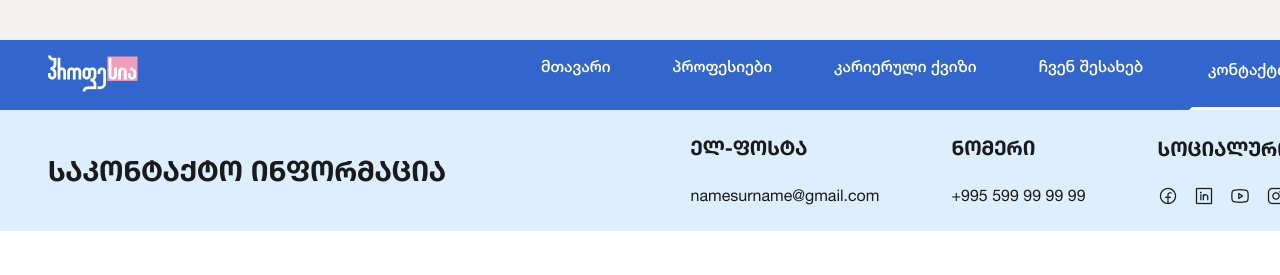
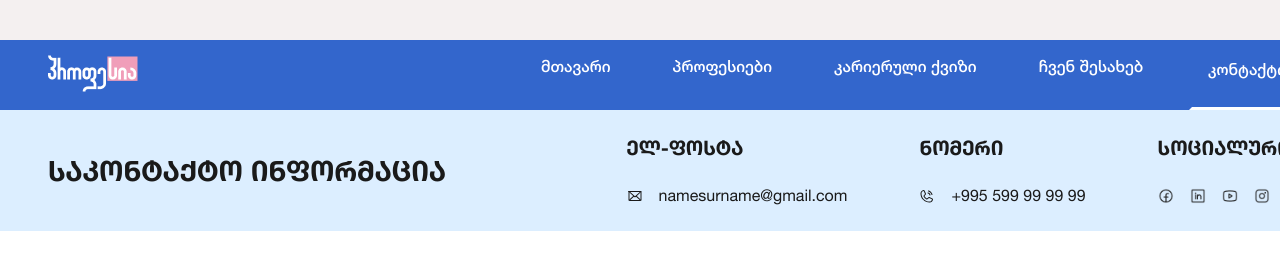
Before and after one commit to Lelamakh/Professions-Catalog, a plain HTML site: page index-Contact.html in a window 1280 px wide. Shown: the top 275 px of the page. Drawn offline with Linux system fonts and the light colour scheme; files whose address does not match are found by name.

Commit message:
add contact photos

```diff
--- a/assets/css/style-contact.css
+++ b/assets/css/style-contact.css
@@ -129,6 +129,18 @@ a {
   display: flex;
   flex-direction: column;
   gap: 24px;
+}
+
+.PS-Contact-info > div > div {
+  /* border: solid red 1px; */
+  height: 21px;
+  display: flex;
+  align-items: center;
+  gap: 16px;
+}
+
+.PS-Contact-info > div > div > img {
+  width: 16px;
 }
 
 .PS-Contact-info h2 {
--- a/index-Contact.html
+++ b/index-Contact.html
@@ -51,11 +51,17 @@
         <div class="PS-Contact-info">
           <div>
             <h2>ელ-ფოსტა</h2>
-            <h4>namesurname@gmail.com</h4>
+            <div>
+              <img src="assets/images/Envelope.svg" alt="Envelope.svg" />
+              <h4>namesurname@gmail.com</h4>
+            </div>
           </div>
           <div>
             <h2>ნომერი</h2>
-            <h4>+995 599 99 99 99</h4>
+            <div>
+              <img src="assets/images/Phone.svg" alt="Phone.svg" />
+              <h4>+995 599 99 99 99</h4>
+            </div>
           </div>
           <div>
             <h2>სოციალური ქსელები</h2>
```
Also changed, not shown: assets/images/Envelope.svg (added), assets/images/Phone.svg (added), assets/images/Photo-Contact.png.
